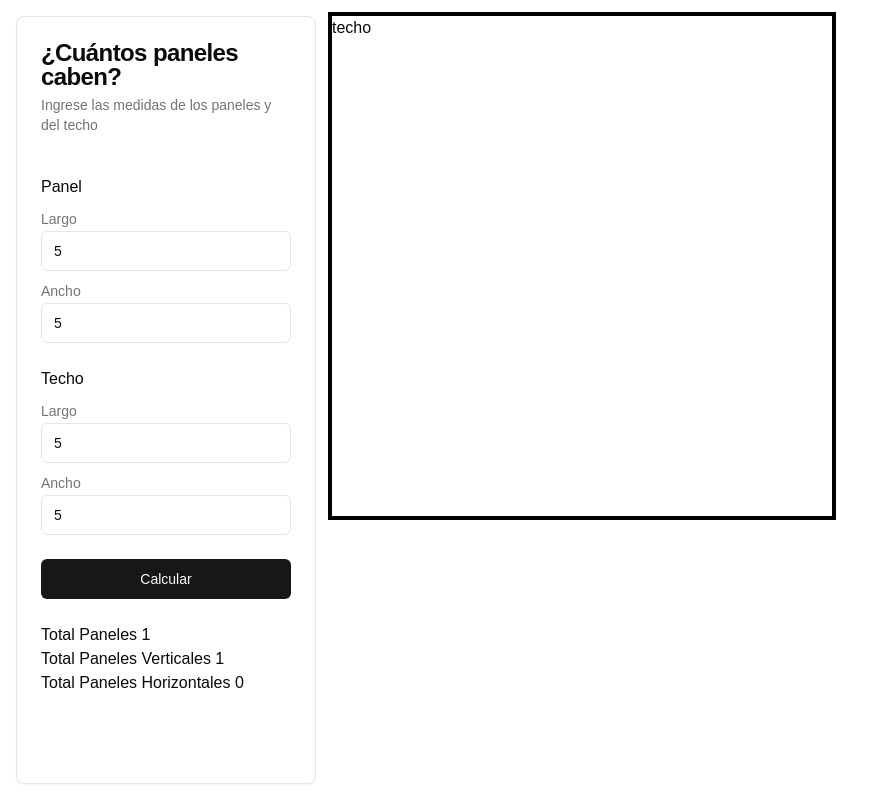
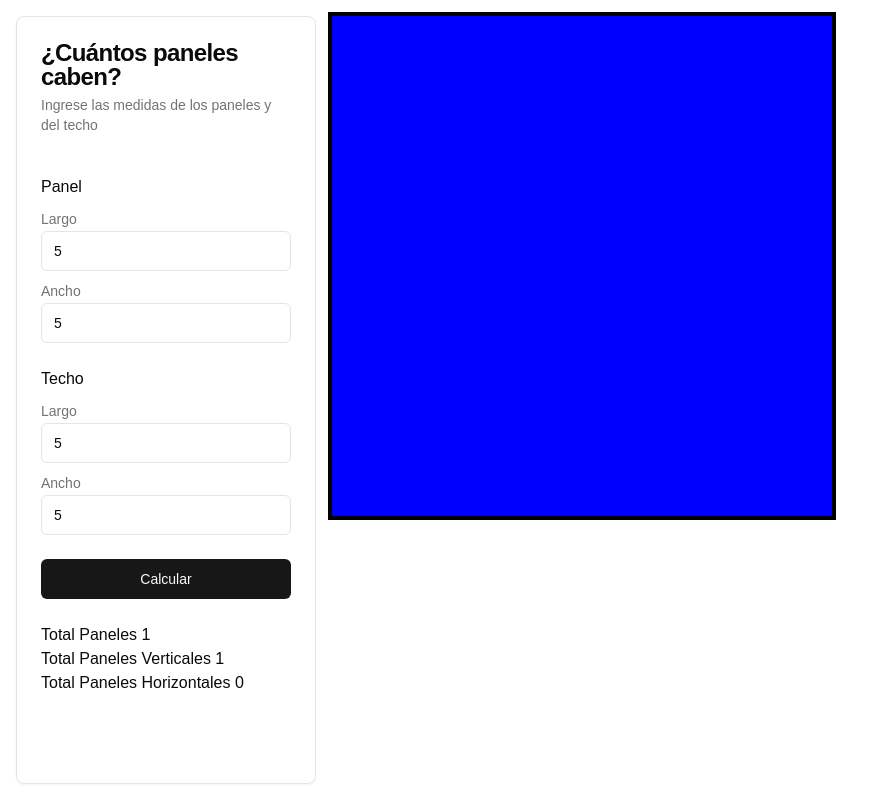
Before and after one commit to Cformandoy/calcular_paneles, a Next.js app: page / in a window 1280 px wide. Both pictures are taken after typing "5", "5", "5", "5" into the empty fields and a click on the button "Calcular". Shown: the whole page, without its empty margins (0-883 px from the left). Built offline with nearby package versions, Linux system fonts and the light colour scheme.

Commit message:
render paneles verticales

```diff
--- a/pages/index.tsx
+++ b/pages/index.tsx
@@ -16,6 +16,12 @@ export interface FormData {
   };
 }
 
+
+export interface renderStyle {
+  width: string;
+  height: string
+}
+
 const SCALE_FACTOR = 100; // Factor de escala para aumentar visualmente el tamaño del techo
 
 
@@ -27,7 +33,9 @@ export default function Home() {
   const [totalPanelesVerticales, setTotalPanelesVerticales] = useState(0)
   const [totalPanelesHorizontales, setTotalPanelesHorizontales] = useState(0)
 
-  const [techoStyle, setTechoStyle] = useState<{width: string; height: string}>({ width: '0px', height: '0px' });
+  const [techoStyle, setTechoStyle] = useState<renderStyle>({ width: '0px', height: '0px' });
+  const [panelStyle, setPanelStyle] = useState<renderStyle>({ width: '0px', height: '0px' });
+
 
 
 
@@ -58,6 +66,9 @@ export default function Home() {
 
     // Aplica el estilo y dimensiones para el techo
     setTechoStyle({ width: techo.ancho * SCALE_FACTOR + 'px', height: techo.largo * SCALE_FACTOR + 'px'})
+
+    // Aplica el estilo y dimensiones para los paneles
+    setPanelStyle({ width: panel.ancho * SCALE_FACTOR + 'px', height: panel.largo * SCALE_FACTOR + 'px' });
 
   }
   return(
@@ -121,10 +132,24 @@ export default function Home() {
           style={{
             width:techoStyle.width,
             height:techoStyle.height,
-            outline: '4px solid black'
+            outline: '4px solid black',
+            display:'flex',
+            flexWrap:'wrap'
           }}
         >
-          techo
+          {
+            Array.from(Array(totalPanelesVerticales), (e,i) =>{
+              return <div
+                key={`panel-vertical-${i}`}
+                style={{
+                  width:panelStyle.width,
+                  height:panelStyle.height,
+                  backgroundColor:'blue',
+                  outline:'1px solid white',
+                }}
+              />
+            })
+          }
         </div>
       </div>
       </div>
```
